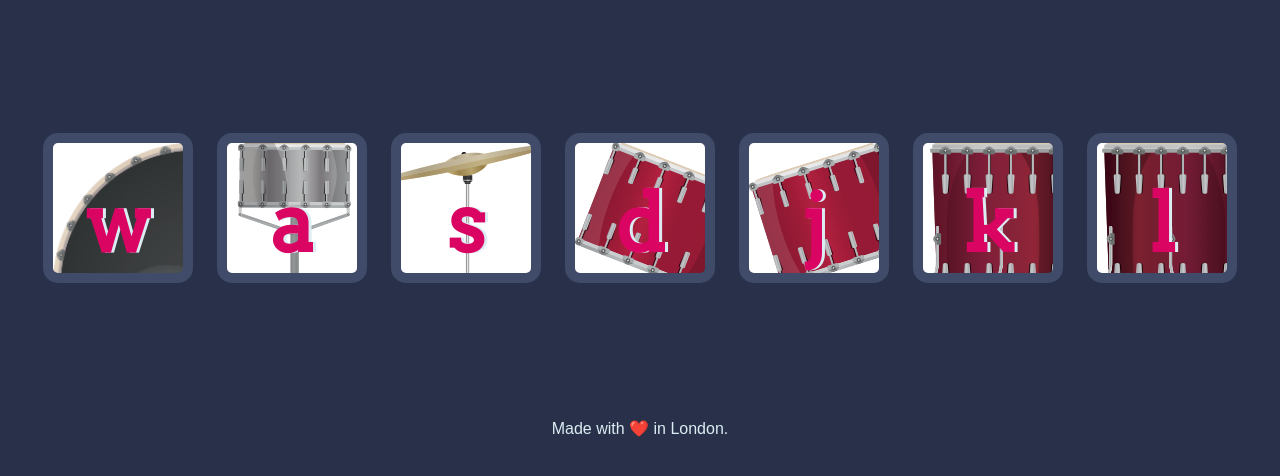
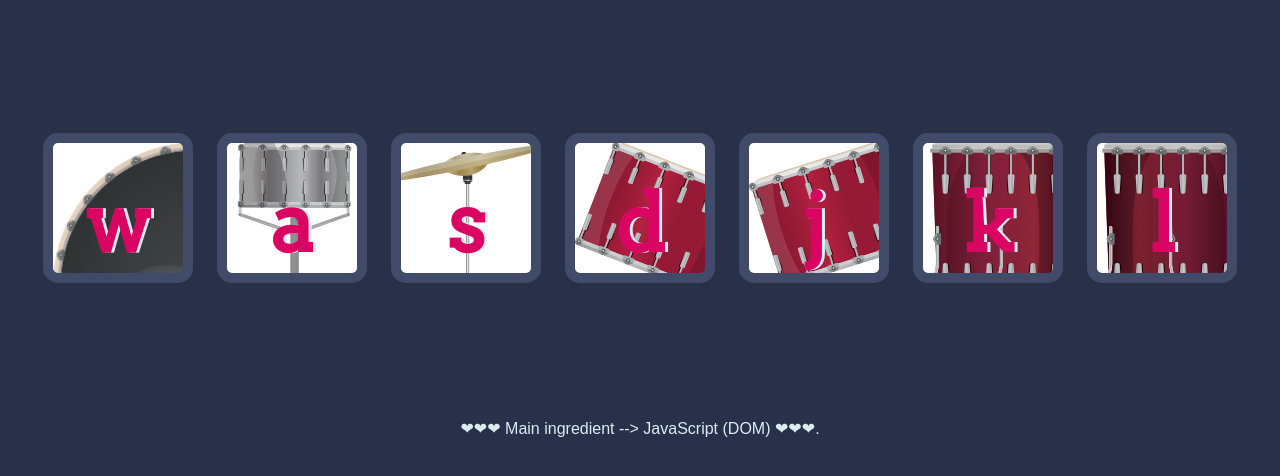
Before and after one commit to Naprila/Drum-Kit, a plain HTML site: page index.html in a window 1280 px wide. Shown: the part 156-632 px from the top of the page. Drawn offline with Linux system fonts and the light colour scheme.

Commit message:
updated footer

```diff
--- a/index.html
+++ b/index.html
@@ -23,7 +23,7 @@
 
 
   <footer>
-    Made with ❤️ in London.
+   ❤❤❤  Main ingredient --> JavaScript (DOM)  ❤❤❤.
   </footer>
   <script src="index.js" charset="utf-8"></script>
 </body>
```
